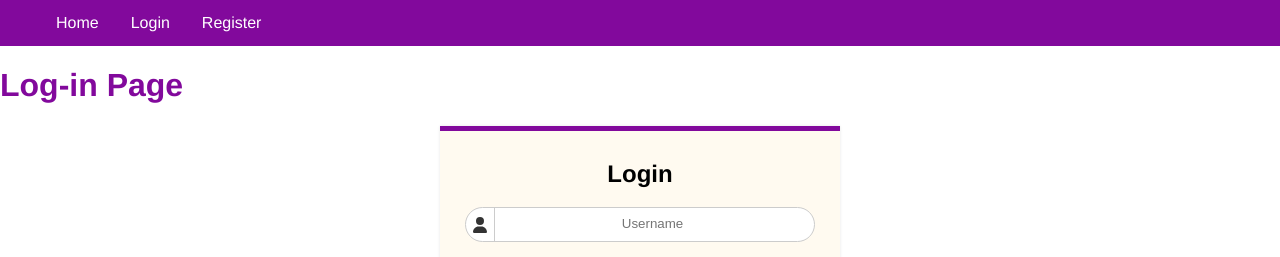
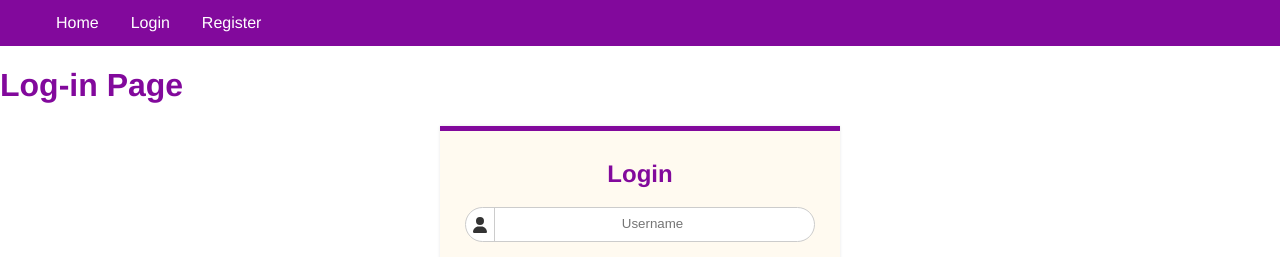
Before and after one commit to maxi-p/marketplace, a React (Create React App) app in the folder frontend/: page /login in a window 1280 px wide. Shown: the top 257 px of the page. Built offline with nearby package versions, Linux system fonts and the light colour scheme.

Commit message:
title color change

```diff
--- a/frontend/src/App.css
+++ b/frontend/src/App.css
@@ -346,6 +346,7 @@ a {
   }
 
   .title_container {
+    color: #82099c;
     text-align: center;
     padding-bottom: 15px;
   }
```
